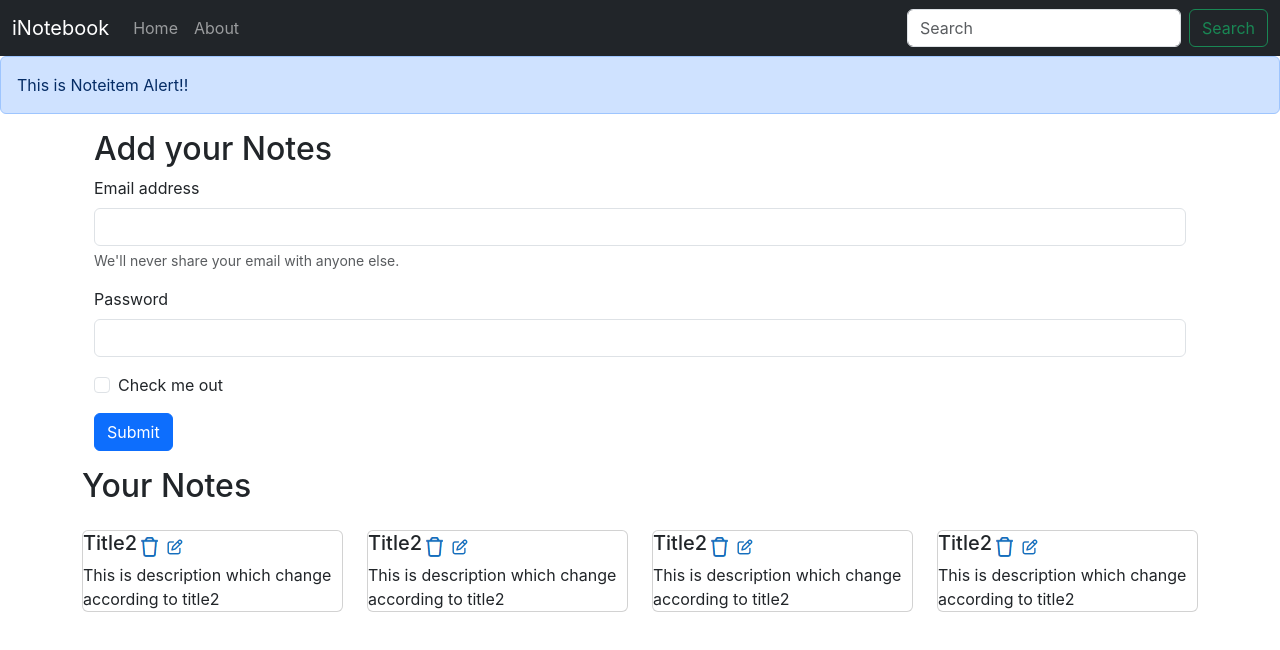
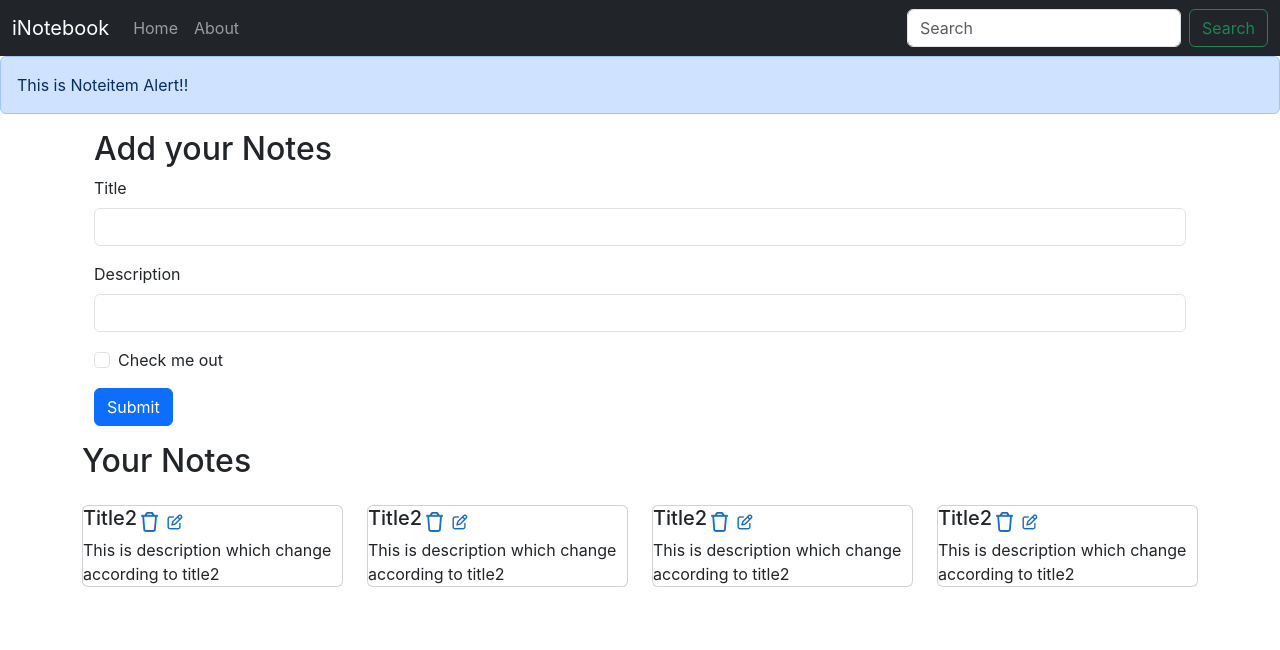
Before and after one commit to Divyatyagiongit/inotebook, a React (Create React App) app: page / in a window 1280 px wide. Shown: the top 650 px of the page. Built offline with nearby package versions, Linux system fonts and the light colour scheme.

Commit message:
iNoteBook Client, Note Added - 63

```diff
--- /dev/null
+++ b/src/components/AddNotes.js
@@ -0,0 +1,39 @@
+import React, { useContext, useState } from 'react'
+import noteContext from '../context/notes/noteContext';
+
+export const AddNotes = () => {
+    const noteContextTemp = useContext(noteContext);
+    const { addNote } = noteContextTemp;
+
+    const [note, setNote] = useState({ title: "", description: "", tag: "default" })
+
+    const handleClick = (e) => {
+        e.preventDefault();
+        addNote(note.title, note.description, note.tag);
+    }
+
+    const onChange = (e) => {
+        setNote({ ...note, [e.target.name]: e.target.value })
+    }
+    return (
+        <div className='container'>
+            <h2>Add your Notes</h2>
+            <form>
+                <div className="mb-3">
+                    <label htmlFor="title" className="form-label">Title</label>
+                    <input type="text" className="form-control" id="title" name="title" onChange={onChange} />
+
+                </div>
+                <div className="mb-3">
+                    <label htmlFor="description" className="form-label">Description</label>
+                    <input type="text" className="form-control" id="description" name="description" onChange={onChange} />
+                </div>
+                <div className="mb-3 form-check">
+                    <input type="checkbox" className="form-check-input" id="exampleCheck1" />
+                    <label className="form-check-label" htmlFor="exampleCheck1">Check me out</label>
+                </div>
+                <button type="submit" className="btn btn-primary" onClick={handleClick}>Submit</button>
+            </form>
+        </div>
+    )
+}
--- a/src/components/Home.js
+++ b/src/components/Home.js
@@ -4,25 +4,6 @@
 export const Home = () => {
   return (
     <>
-      <div className='container'>
-        <h2>Add your Notes</h2>
-        <form>
-          <div className="mb-3">
-            <label htmlFor="exampleInputEmail1" className="form-label">Email address</label>
-            <input type="email" className="form-control" id="exampleInputEmail1" aria-describedby="emailHelp" />
-            <div id="emailHelp" className="form-text">We'll never share your email with anyone else.</div>
-          </div>
-          <div className="mb-3">
-            <label htmlFor="exampleInputPassword1" className="form-label">Password</label>
-            <input type="password" className="form-control" id="exampleInputPassword1" />
-          </div>
-          <div className="mb-3 form-check">
-            <input type="checkbox" className="form-check-input" id="exampleCheck1" />
-            <label className="form-check-label" htmlFor="exampleCheck1">Check me out</label>
-          </div>
-          <button type="submit" className="btn btn-primary">Submit</button>
-        </form>
-      </div>
       <Notes />
     </>
   )
--- a/src/components/Notes.js
+++ b/src/components/Notes.js
@@ -1,23 +1,27 @@
 import React, { useContext } from 'react'
 import noteContext from '../context/notes/noteContext';
 import NoteItem from './NoteItem';
+import { AddNotes } from './AddNotes';
 
 const Notes = () => {
 
-    const noteContextTemp = useContext (noteContext);
-    const {notes,setNotes} = noteContextTemp;
+    const noteContextTemp = useContext(noteContext);
+    const { notes, addNote } = noteContextTemp;
 
     return (
+        <>
+            <AddNotes />
             <div className='row my-3'>
                 <h2>Your Notes</h2>
                 {
                     notes.map(
                         (notes) => {
-                        return <NoteItem key={notes._id} note={notes}/>
+                            return <NoteItem key={notes._id} note={notes} />
                         }
                     )
                 }
             </div>
+        </>
     )
 }
 
--- a/src/context/notes/noteState.js
+++ b/src/context/notes/noteState.js
@@ -1,7 +1,7 @@
-import { useState,setState } from "react";
+import { useState } from "react";
 import noteContext from "./noteContext";
 
-const NoteState = (props)=>{
+const NoteState = (props) => {
   const notesInitial =
     [
       {
@@ -37,10 +37,35 @@
         "__v": 0
       }
     ]
-    const [notes,setNotes] = useState(notesInitial);
+  const [notes, setNotes] = useState(notesInitial);
 
-    return(
-        <noteContext.Provider value ={{notes,setNotes}}>
+  //ADD A NOTE
+  const addNote = (title, description, tag) => {
+    console.log("Adding a log");
+    //TO DO API CALL
+    const note = {
+      "_id": "67619f3a094f1957d9eabcef23",
+      "user": "675d42825407ede0b70b2ab9",
+      "title": "title added",
+      "description": "description added",
+      "tag": "tag added",
+      "__v": 0
+    };
+    setNotes(notes.concat(note))
+  }
+
+  //EDIT A NOTE
+  const editNote = () => {
+
+  }
+
+  //DELETE A NOTE
+  const deleteNote = () => {
+
+  }
+
+  return (
+    <noteContext.Provider value={{ notes, setNotes, addNote, editNote, deleteNote }}>
       {props.children}
     </noteContext.Provider>
   )
```
Lines whose indentation alone changed are shown as unchanged.
